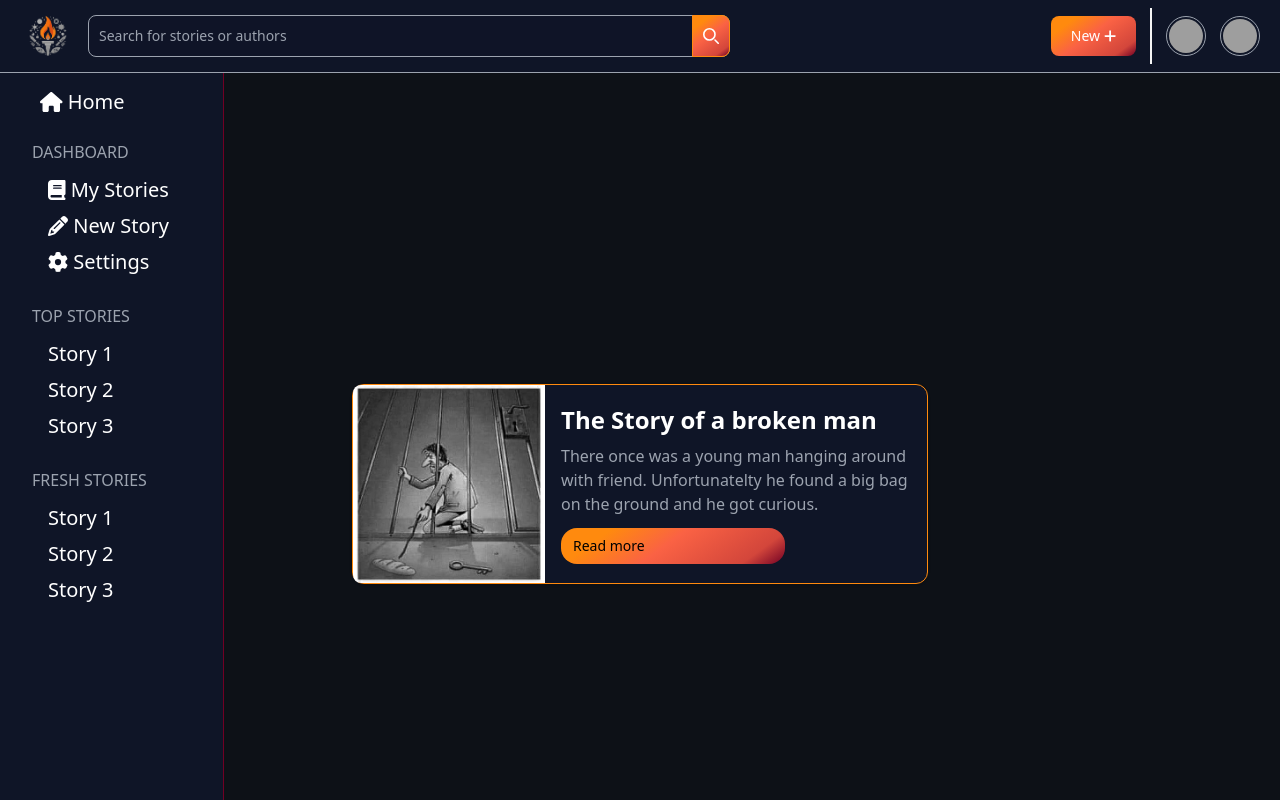
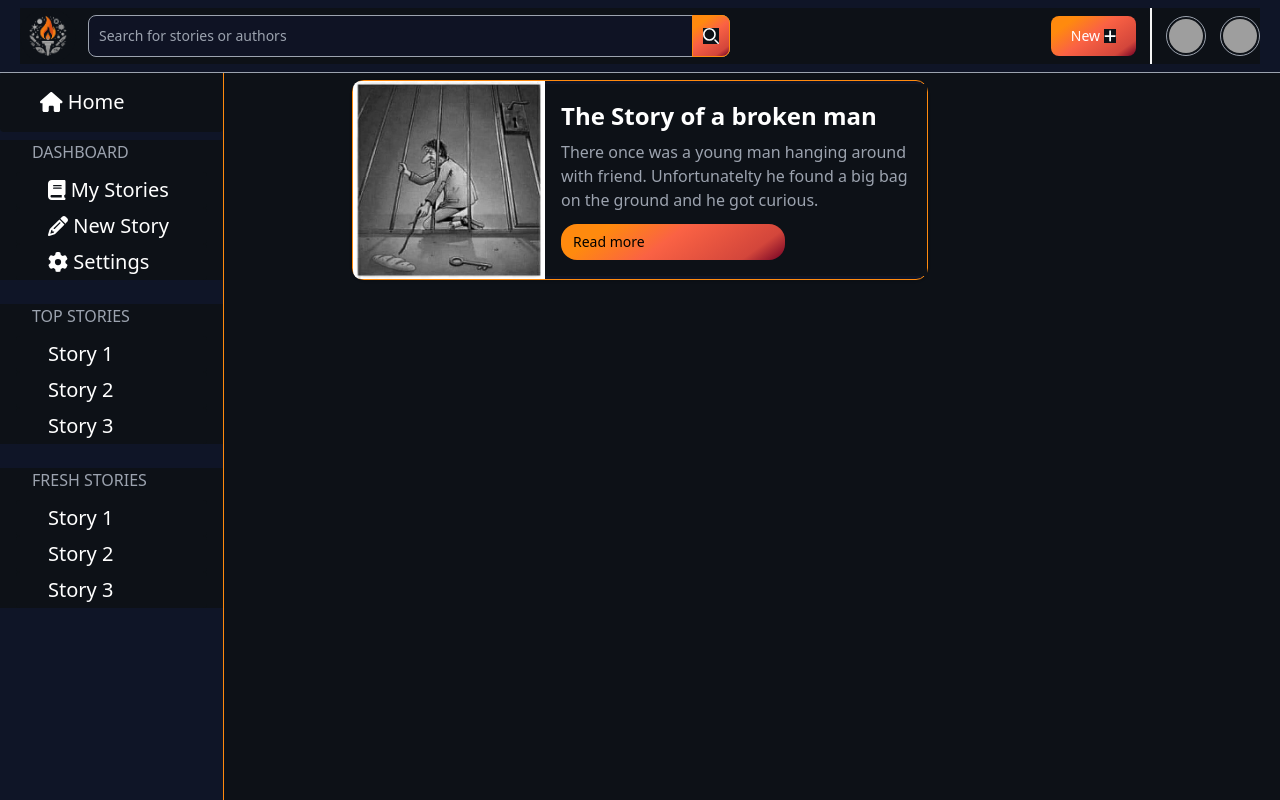
Before and after one commit to TaleTorch/TaleTorch, a React (Vite) app: page / in a window 1280 px wide. Built offline with nearby package versions, Linux system fonts and the light colour scheme; grey boxes are pictures that could not be loaded.

Commit message:
Added icons

```diff
--- a/src/App.tsx
+++ b/src/App.tsx
@@ -10,7 +10,7 @@ function App() {
       </header>
       <main className='w-full fixed block h-full bg-rich-black'>
         <Sidebar />
-        <section className='flex justify-center mt-96'>
+        <section className='flex justify-center mt-20'>
           <Card />
         </section>
       </main>
--- a/src/components/Sidebar/Sidebar.tsx
+++ b/src/components/Sidebar/Sidebar.tsx
@@ -6,7 +6,7 @@ import { faHouse, faBook, faPencil, faGear } from '@fortawesome/free-solid-svg-i
 function Sidebar() {
     return (
         <>
-            <nav className='z-20 fixed flex flex-col items-center w-1/6 min-w-56 h-full bg-oxford-blue border-r border-claret pt-16'>
+            <nav className='z-20 fixed flex flex-col items-center w-1/6 min-w-56 h-full bg-oxford-blue border-r border-dark-orange pt-16'>
                 <div className='h-fit w-full my-2 text-white block mx-4 py-4 pl-10 rounded text-xl duration-200 hover:pl-10 hover:bg-gray-900'><FontAwesomeIcon icon={faHouse} />  Home</div>
                 <div className='h-fit w-full'>
                     <div className='mb-2 text-gray-1 pl-8 uppercase'>Dashboard</div>
--- a/src/index.css
+++ b/src/index.css
@@ -1,3 +1,7 @@
 @tailwind base;
 @tailwind components;
 @tailwind utilities;
+
+* {
+    background-color: #0D1117;
+}
```
